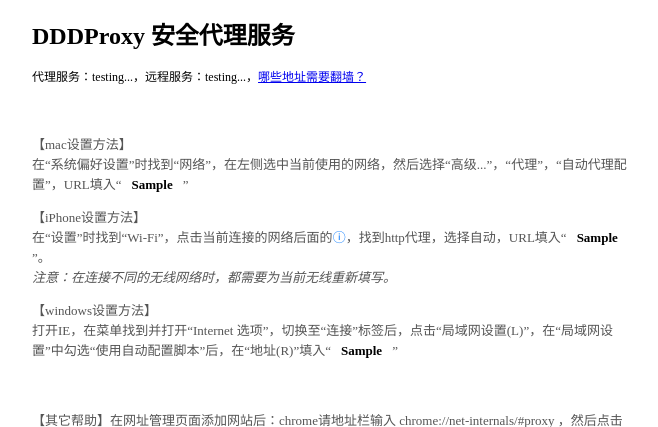
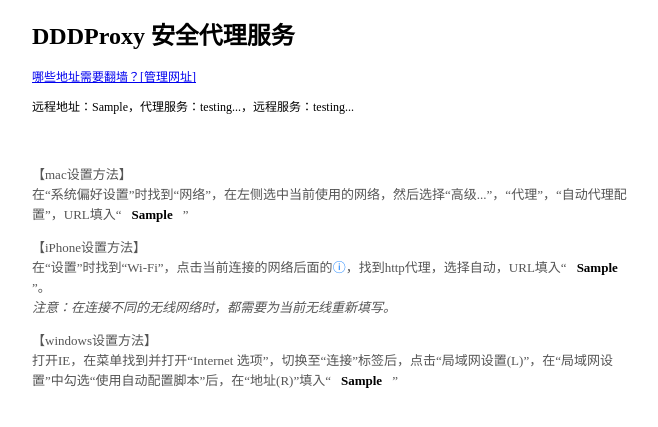
Before and after one commit to wdongxv/DDDProxy, a Python web app: template template/fq_temp.html in a window 1280 px wide. Shown: the top 427 px of the page, without its empty margins (308-966 px from the left). Run offline with Jinja, Linux system fonts and the light colour scheme; the template is opened without the code that fills it: most values are stand-ins (such as "Sample title", 1, 10 or a date in 2020).

Commit message:
add remote addr info

```diff
--- a/DDDProxy/webHandler.py
+++ b/DDDProxy/webHandler.py
@@ -33,7 +33,7 @@ class helpHandler(DDDProxyBaseHandler):
 	@tornado.web.asynchronous
 	def get(self):
 		pacAddrOrigin = "%s://%s/pac"%(self.request.protocol,self.request.host)
-		self.render("fq_temp.html", info="", pacAddr=pacAddrOrigin,pacAddrOrigin=pacAddrOrigin)
+		self.render("fq_temp.html", info="",remoteAddr=DDDProxyConfig.remoteServerHost, pacAddr=pacAddrOrigin,pacAddrOrigin=pacAddrOrigin)
 class adminHandler(DDDProxyBaseHandler):
 	@tornado.web.asynchronous
 	def get(self):
--- a/template/fq_temp.html
+++ b/template/fq_temp.html
@@ -43,10 +43,11 @@ body {
 		</div> -->
 		<div>
 			<h1>DDDProxy 安全代理服务</h1>
+			<p><a href="/admin">哪些地址需要翻墙？[管理网址]</a></p>
 			<p>
 				<!-- 本机设定：<span id="pacSetting">loading...</span>， -->
-				代理服务：<span id="proxyServerStatus">testing...</span>，远程服务：<span
-					id="remoteServerStatus">testing...</span>，<a href="/admin">哪些地址需要翻墙？</a>
+				远程地址：{{remoteAddr}}，代理服务：<span id="proxyServerStatus">testing...</span>，远程服务：<span
+					id="remoteServerStatus">testing...</span>
 			</p>
 		</div>
 		<div class="help">
```
